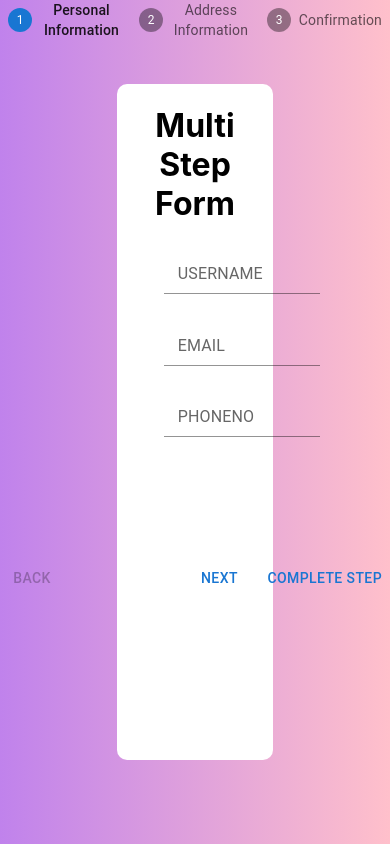
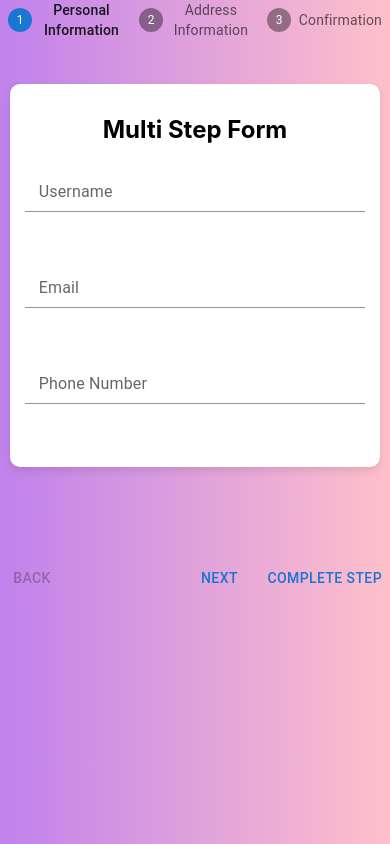
Before and after one commit to RoopaRI/multip_step_form, a React (Create React App) app: page / in a window 390 px wide. Built offline with nearby package versions, Linux system fonts and the light colour scheme.

Commit message:
Added input fields in the 2nd form page

```diff
--- a/src/FormBody/FormBody.css
+++ b/src/FormBody/FormBody.css
@@ -1,13 +1,49 @@
-.formBody{
-    height:80%;
-    width:40%;
+/* FormBody.css */
+.formBody {
+    max-width: 600px; /* Maximum width for larger screens */
+    width: 90%; /* Full width with a max constraint */
     background-color: white;
-    position:absolute;
-    top:10%;
-    left:30%;
+    position: absolute;
+    top: 50%;
+    left: 50%;
+    transform: translate(-50%, -50%); /* Centering the form */
     border-radius: 10px;
+    padding: 20px; /* Ensure padding is applied */
+    box-shadow: 0 4px 8px rgba(0, 0, 0, 0.1); /* Add shadow for better visual appeal */
+    box-sizing: border-box; /* Ensure padding is included in width/height */
 }
 
-h1{
+h1 {
     text-align: center;
+    margin-bottom: 20px; /* Space below the heading */
 }
+
+/* Flexbox layout for form fields to ensure they fit well */
+.formField {
+    display: flex;
+    flex-direction: column;
+}
+
+/* Conditional margin for different steps */
+.step0 .formField {
+    margin-bottom: 24px; /* Adjust spacing for step 0 */
+}
+
+.step1 .formField {
+    margin-bottom: 16px; /* Adjust spacing for step 1 */
+}
+
+/* Responsive design for smaller screens */
+@media (max-width: 768px) {
+    .formBody {
+        width: 95%;
+        padding: 15px;
+        top: 10%; /* Adjust top position for small screens */
+        left: 2.5%;
+        transform: translate(0, 0); /* Remove centering */
+    }
+
+    h1 {
+        font-size: 1.5rem; /* Adjust font size for smaller screens */
+    }
+}
--- a/src/FormBody/FormBody.jsx
+++ b/src/FormBody/FormBody.jsx
@@ -1,20 +1,42 @@
 import InputComponent from "../inputComponent/inputComponent";
 import "./FormBody.css";
 
-export default function FormBody({ step }) {
+export default function FormBody({ step, formData, onChange }) {
+    const stepClass = step === 0 ? 'step0' : 'step1';
+
     return (
-        <div className="formBody">
+        <div className={`formBody ${stepClass}`}>
             <h1>Multi Step Form</h1>
             {step === 0 && (
                 <>
-                    <InputComponent type="userName" />
-                    <InputComponent type="email" />
-                    <InputComponent type="phoneNo" />
+                    <div className="formField">
+                        <InputComponent type="userName" value={formData.userName} onChange={onChange} />
+                    </div>
+                    <div className="formField">
+                        <InputComponent type="email" value={formData.email} onChange={onChange} />
+                    </div>
+                    <div className="formField">
+                        <InputComponent type="phoneNo" value={formData.phoneNo} onChange={onChange} />
+                    </div>
                 </>
             )}
             {step === 1 && (
                 <>
-                    <InputComponent type="address" />
+                    <div className="formField">
+                        <InputComponent type="address1" value={formData.address1} onChange={onChange} />
+                    </div>
+                    <div className="formField">
+                        <InputComponent type="address2" value={formData.address2} onChange={onChange} />
+                    </div>
+                    <div className="formField">
+                        <InputComponent type="city" value={formData.city} onChange={onChange} />
+                    </div>
+                    <div className="formField">
+                        <InputComponent type="state" value={formData.state} onChange={onChange} />
+                    </div>
+                    <div className="formField">
+                        <InputComponent type="zipCode" value={formData.zipCode} onChange={onChange} />
+                    </div>
                 </>
             )}
         </div>
--- a/src/Main/Main.jsx
+++ b/src/Main/Main.jsx
@@ -17,22 +17,17 @@ const steps = [
 export default function HorizontalNonLinearStepper() {
     const [activeStep, setActiveStep] = useState(0);
     const [completed, setCompleted] = useState({});
+    const [formData, setFormData] = useState({
+        userName: "",
+        email: "",
+        phoneNo: "",
+        address: "",
+    });
 
-    const totalSteps = () => {
-        return steps.length;
-    };
-
-    const completedSteps = () => {
-        return Object.keys(completed).length;
-    };
-
-    const isLastStep = () => {
-        return activeStep === totalSteps() - 1;
-    };
-
-    const allStepsCompleted = () => {
-        return completedSteps() === totalSteps();
-    };
+    const totalSteps = () => steps.length;
+    const completedSteps = () => Object.keys(completed).length;
+    const isLastStep = () => activeStep === totalSteps() - 1;
+    const allStepsCompleted = () => completedSteps() === totalSteps();
 
     const handleNext = () => {
         const newActiveStep =
@@ -60,6 +55,23 @@ export default function HorizontalNonLinearStepper() {
     const handleReset = () => {
         setActiveStep(0);
         setCompleted({});
+        setFormData({
+            userName: "",
+            email: "",
+            phoneNo: "",
+            address1: "",
+            address2: "",
+            city: "",
+            state: "",
+            zipCode: ""
+        });
+    };
+
+    const handleChange = (type, value) => {
+        setFormData({
+            ...formData,
+            [type]: value,
+        });
     };
 
     return (
@@ -87,7 +99,11 @@ export default function HorizontalNonLinearStepper() {
                 ) : (
                     <React.Fragment>
                         <Box sx={{ mt: 2, mb: 1, py: 1 }}>
-                            <FormBody step={activeStep} />
+                            <FormBody
+                                step={activeStep}
+                                formData={formData}
+                                onChange={handleChange}
+                            />
                         </Box>
                         <Box sx={{ display: 'flex', flexDirection: 'row', mt: 'auto', pt: 60 }}>
                             <Button
--- a/src/inputComponent/inputComponent.css
+++ b/src/inputComponent/inputComponent.css
@@ -1,11 +1,11 @@
-.formField{
+/* .formField{
     display: flex;
     align-items: center;
     width:100%;
-    margin: 15%;
+
 }
 
 .input{
     position: absolute;
-    left:15%;
-}
+    left:35%;
+}  */
--- a/src/inputComponent/inputComponent.jsx
+++ b/src/inputComponent/inputComponent.jsx
@@ -1,32 +1,45 @@
-import React, { useState } from "react";
+import React from "react";
 import "./inputComponent.css";
 import FormControl from '@mui/material/FormControl';
 import InputLabel from '@mui/material/InputLabel';
 import Input from '@mui/material/Input';
 
-export default function InputComponent({ type }) {
-    const [formData, setFormData] = useState({
-        userName: "",
-        email: "",
-        phoneNo: "",
-        address: "",
-    });
+export default function InputComponent({ type, value, onChange }) {
+    const handleChange = (e) => {
+        onChange(type, e.target.value);
+    };
 
-    const handleChange = (e) => {
-        setFormData({
-            ...formData,
-            [type]: e.target.value,
-        });
+    const getLabel = (type) => {
+        switch (type) {
+            case 'userName':
+                return 'Username';
+            case 'email':
+                return 'Email';
+            case 'phoneNo':
+                return 'Phone Number';
+            case 'address1':
+                return 'Address Line 1';
+            case 'address2':
+                return 'Address Line 2';
+            case 'city':
+                return 'City';
+            case 'state':
+                return 'State';
+            case 'zipCode':
+                return 'Zip Code';
+            default:
+                return '';
+        }
     };
 
     return (
         <div className="formField">
             <FormControl className="input">
-                <InputLabel htmlFor={type}>{type.toUpperCase()}</InputLabel>
+                <InputLabel htmlFor={type}>{getLabel(type)}</InputLabel>
                 <Input
-                    type={type}
+                    type={type === 'email' ? 'email' : 'text'}
                     id={type}
-                    value={formData[type]}
+                    value={value}
                     onChange={handleChange}
                     required
                 />
```
